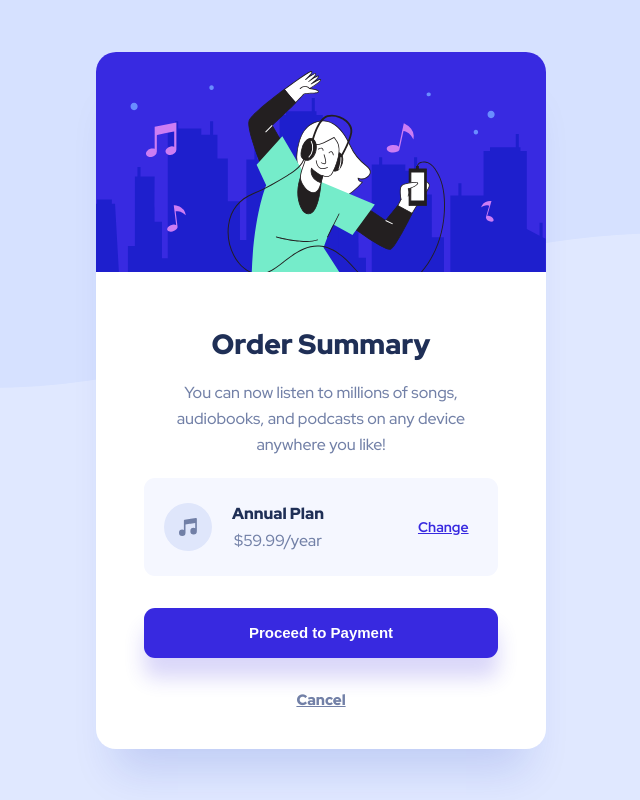
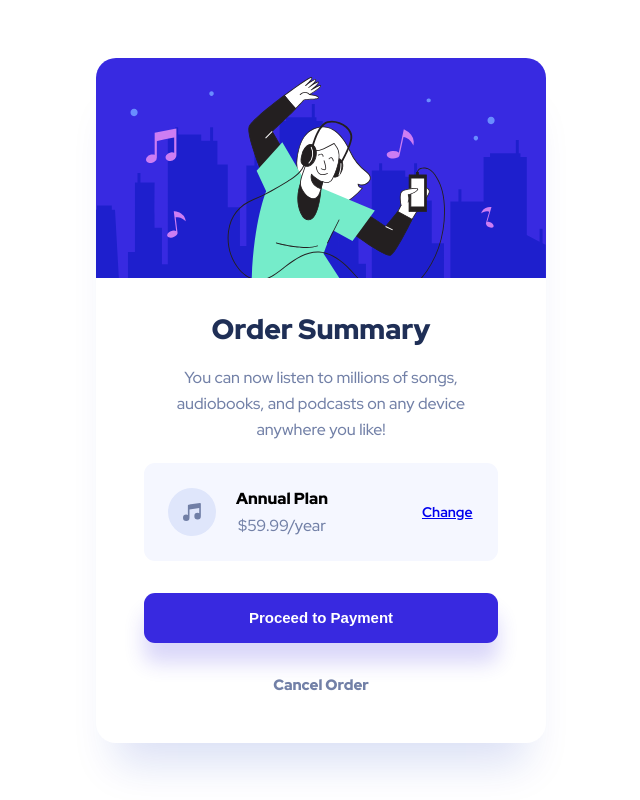
Before and after one commit to pxmdk/order-summary-component-main, a plain HTML site: page index.html in a window 1280 px wide. Shown: the whole page, without its empty margins (319-959 px from the left). Drawn offline with Linux system fonts and the light colour scheme.

Commit message:
html and css setup

```diff
--- a/index.html
+++ b/index.html
@@ -16,27 +16,31 @@
 		<title>Frontend Mentor | Order summary card</title>
 	</head>
 	<body>
-		<div class="price_summary_container">
+		<div class="container">
 			<div class="card">
-				<img src="images/illustration-hero.svg" alt="Hero image" />
-				<h2>Order Summary</h2>
-				<div class="card_text">
+				<div class="hero_section"></div>
+				<div class="title">
+					<h3>Order Summary</h3>
 					<p>
 						You can now listen to millions of songs, audiobooks, and podcasts on
 						any device anywhere you like!
 					</p>
 				</div>
 				<div class="order_summary">
-					<img src="images/icon-music.svg" alt="Product Icon" />
-					<div class="product_summary">
-						<div class="priceplan"><p>Annual Plan</p></div>
-						<div class="price"><p>$59.99/year</p></div>
+					<img
+						src="images/icon-music.svg"
+						alt="music icon"
+						class="order_summary_icon"
+					/>
+					<div class="offer_summary">
+						<p class="priceplan">Annual Plan</p>
+						<p class="price">$59.99/year</p>
 					</div>
-					<div class="change_offer"><a href="#">Change</a></div>
+					<a href="#" class="change_offer">Change</a>
 				</div>
-				<div class="payment">
+				<div class="checkout">
 					<button>Proceed to Payment</button>
-					<a href="#" class="cancel_order">Cancel</a>
+					<a href="#">Cancel Order</a>
 				</div>
 			</div>
 		</div>
--- a/style.css
+++ b/style.css
@@ -11,132 +11,110 @@
 --white: hsl(0, 0%, 100%);
 }
 * {
-    box-sizing: border-box;
     margin: 0;
     padding: 0;
+    border: 0;
+    box-sizing: border-box;
 }
 body {
-    background: url(images/pattern-background-desktop.svg);
-    background-repeat: no-repeat;
-    background-size: contain;
-    background-color: var(--pale-blue-primary);
     font-family: 'Red Hat Display', sans-serif;
 }
-.price_summary_container {
-    height: 100vh;
+.container {
     display: flex;
     justify-content: center;
     align-items: center;
+    height: 100vh;
+    text-align: center;
 }
 .card {
     width: 450px;
-    height: 697px;
-    background-color: var(--white);
     border-radius: 20px;
-    text-align: center;
+    background: #FFF;
     box-shadow: 0px 40px 40px -20px rgba(13, 48, 189, 0.15);
 }
-.card img {
+.hero_section {
+    width: 450px;
     height: 220px;
-    border-radius: 20px 20px 0 0;
+    background-image: url(images/illustration-hero.svg);
+    background-size: cover;
+    border-top-left-radius: 20px;
+    border-top-right-radius: 20px;
 }
-.card h2 {
-    margin-top: 48px;
-    color: var(--dark-blue-neutral);
-    text-align: center;
+.title {
+    width: 354px;
+    margin: 0 auto;
+    margin-top: 32px;
+}
+.title h3{
     font-size: 28px;
     font-style: normal;
     font-weight: 900;
     line-height: normal;
+    color: var(--dark-blue-neutral);
 }
-.card_text {
-    width: 354px;
-    margin: 17px auto 0 auto;
-}
-.card_text p {
+.title p {
     color: var(--desaturated-blue-neutral);
-    text-align: center;
     font-size: 16px;
     font-style: normal;
     font-weight: 500;
     line-height: 26px; /* 162.5% */
+    margin-top: 17px;
 }
 .order_summary {
+    display: flex;
+    align-items: center;
     width: 354px;
-    height: 98px;
     margin: 20px auto 0 auto;
     border-radius: 11px;
     background-color: var(--very-pale-blue-nautral);
-    display: flex;
-    align-items: center;
 }
-.order_summary img {
-    margin-left: 20px;
-    width: 48px;
-    height: 48px;
+.order_summary .order_summary_icon {
+    padding: 25px 20px 25px 24px;
 }
-.priceplan {
-    margin-left: 20px;
-    color: var(--dark-blue-neutral);
+.order_summary .priceplan {
     font-size: 16px;
     font-style: normal;
     font-weight: 900;
     line-height: normal;
+    margin-bottom: 6px;
 }
-.price {
-    margin-top: 6px;
-    margin-left: 20px;
+.order_summary .price{
     color: var(--desaturated-blue-neutral);
-    font-size: 16px;
-    font-style: normal;
-    font-weight: 500;
-    line-height: normal;
 }
-.change_offer {
-    margin-left: 94px;
-}
-.change_offer a {
-    color: var(--bright-blue-primary);
+.order_summary .change_offer {
+    padding-left: 94px;
     font-size: 14px;
     font-style: normal;
     font-weight: 700;
     line-height: normal;
     text-decoration-line: underline;
 }
-.change_offer a:hover {
-    color: var(--bright-blue-primary-hover);
-    text-decoration: none;
-}
-.payment {
+.checkout {
+    display: flex;
+    justify-content: center;
+    flex-direction: column;
     width: 354px;
-    display: flex;
-    flex-direction: column;
     margin: 32px auto 0 auto;
 }
-.payment button {
-    border: none;
+.checkout button {
+    width: 354px;
     height: 50px;
     border-radius: 11px;
-    background-color: var(--bright-blue-primary);
+    background: var(--bright-blue-primary);
+    box-shadow: 0px 20px 20px 0px rgba(56, 42, 225, 0.19);
     color: var(--white);
     font-size: 15px;
     font-style: normal;
     font-weight: 900;
     line-height: normal;
-    box-shadow: 0px 20px 20px 0px rgba(56, 42, 225, 0.19);
 }
-.payment button:hover {
-    background: var(--bright-blue-primary-hover);
-}
-.payment .cancel_order{
+.checkout a {
     margin-top: 32px;
+    margin-bottom: 48px;
+    color: var(--desaturated-blue-neutral);
     font-size: 15px;
-    color: var(--desaturated-blue-neutral);
     font-style: normal;
     font-weight: 900;
     line-height: normal;
-}
-.payment .cancel_order:hover{
-    color: var(--dark-blue-neutral);
     text-decoration: none;
 }
```
